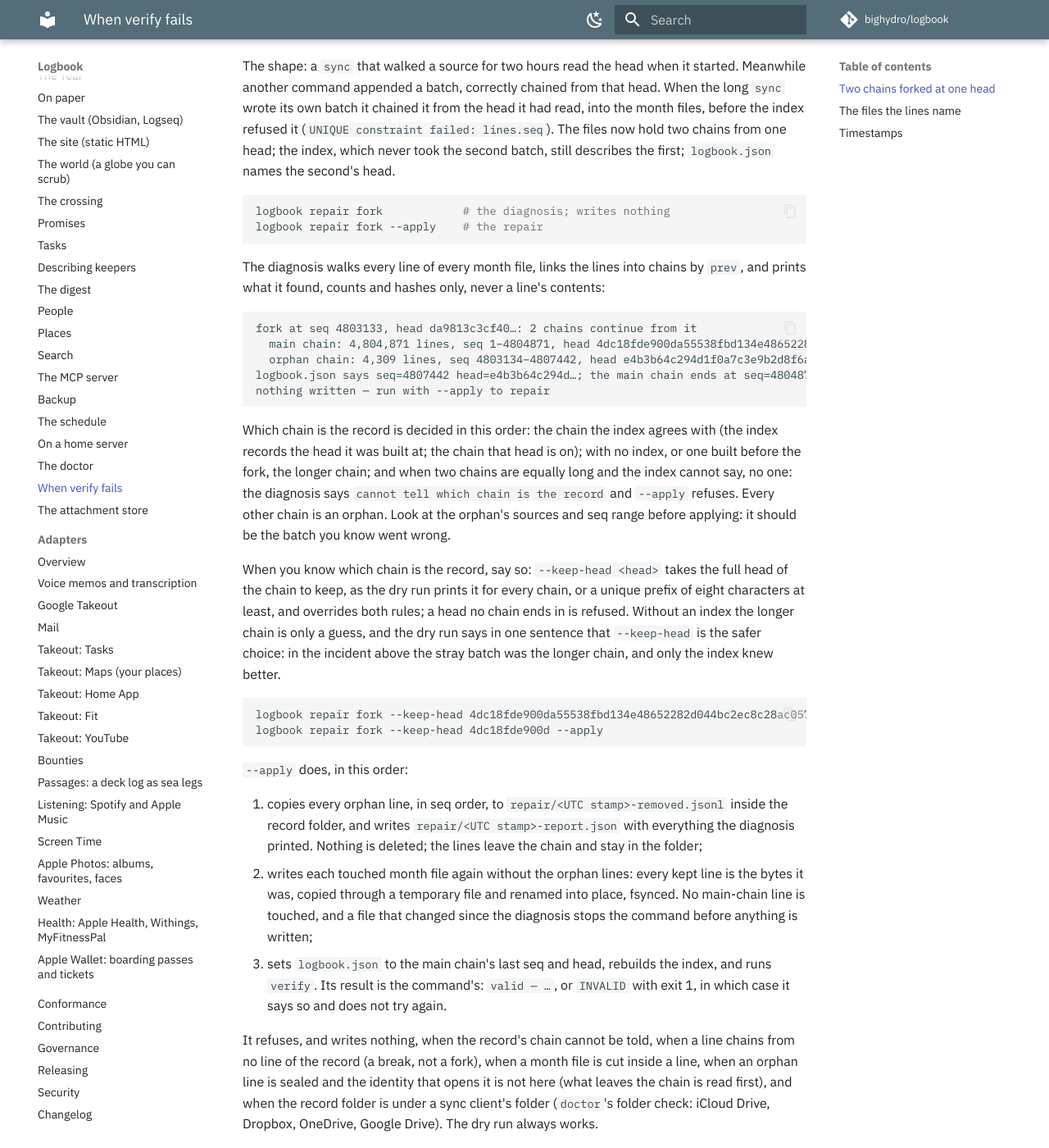
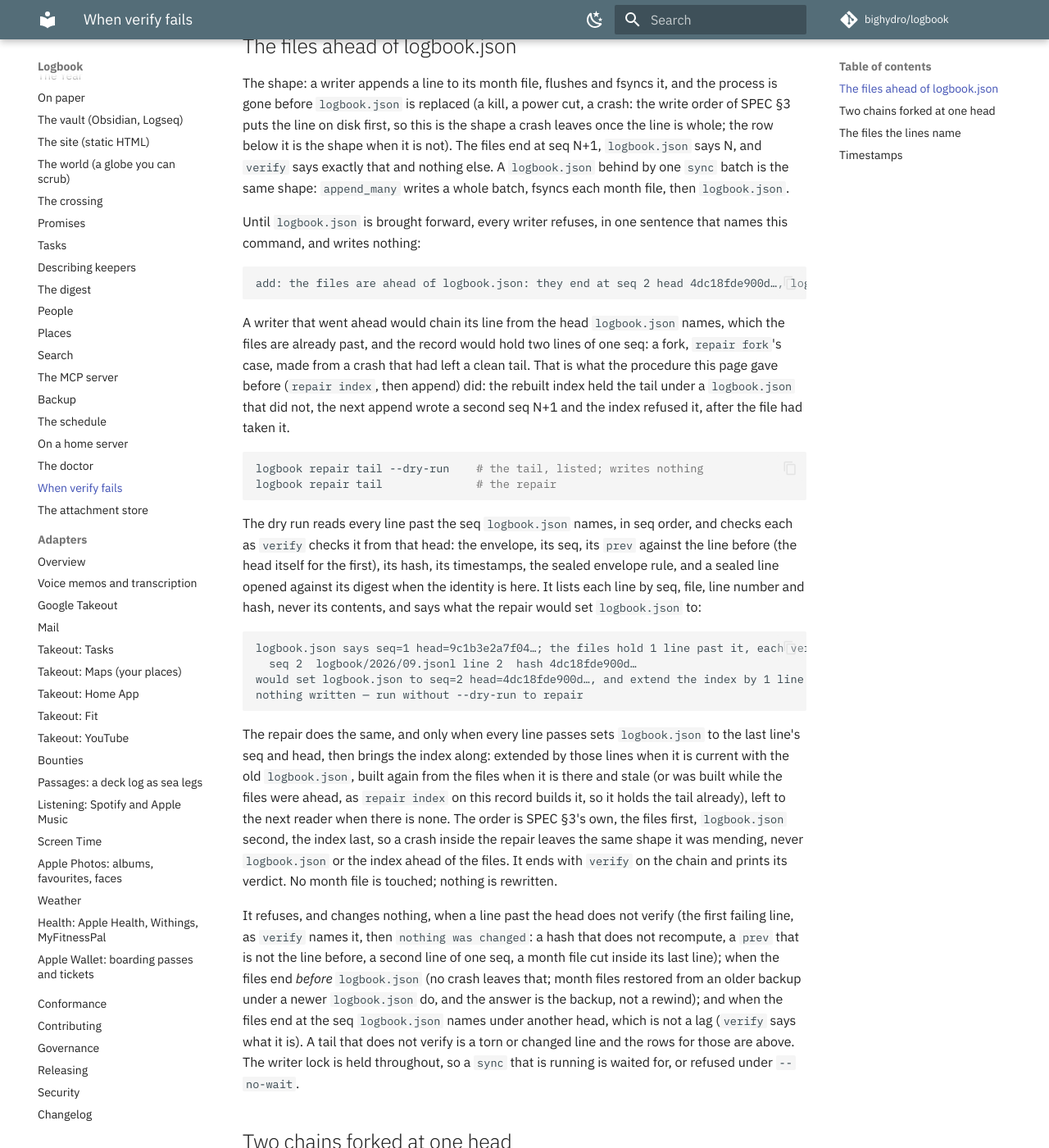
Before and after one commit to bighydro/logbook, an MkDocs documentation site: the page built from docs/recovery.md, in a window 1280 px wide and 1400 px high, scrolled down 1591 px. Shown: the whole window at 82% size. Built offline with MkDocs 1.6.1 and Material for MkDocs 9.7.7, drawn with Linux system fonts in a browser that asks for light colours; comment, search, counter and statistics services are not loaded; some of the changed text lies outside the part shown.

Commit message:
docs: repair tail in recovery.md; SPEC-QUESTIONS 83 records the explicit-repair choice
recovery.md's clean-tail row says `repair tail --dry-run`, then `repair
tail`, never `repair index` and append; a section of its own gives the
refusal, the dry run's output, what the repair does and in which order,
and what it refuses. commands.md lists the verb. The changelog fragment
goes under Fixed.

docs/SPEC-QUESTIONS.md is new: the reference's record of the questions
logbook-ts numbers, answered without a spec change. Question 83: the TS
side (its pull request #18) chose a validated auto-recovery on the next
open; the reference keeps it explicit (refuse, then repair tail), since
an explicit repair leaves the owner a decision point and a log line and
an auto-forward leaves none. Recorded so the TS side can be aligned in a
follow-up; SPEC.md is not changed.

Co-Authored-By: Claude Fable 5.1 <noreply@anthropic.com>
Claude-Session: https://claude.ai/code/session_01PkCoBMKbRS2pFtCYjrfJtm
Signed-off-by: bighydro <122497530+bighydro@users.noreply.github.com>

````diff
--- a/docs/commands.md
+++ b/docs/commands.md
@@ -58,7 +58,7 @@ writer reads `logbook.json` again before every batch and writes nothing when the
 | `verify` | check the chain |
 | `backup` | a verified snapshot of the record on another disk; `backup list DEST`; `backup restore SNAPSHOT TARGET`; `backup --restore-test` restores the latest snapshot into a temporary folder and verifies it, monthly on the schedule |
 | `key` | the record's recipients and this machine's identity: `init`, `show`, `add-recipient`, `remove-recipient`; `key seal --all` seals what was written before the record had recipients; `key circle` the sharing keys |
-| `repair` | put the record right, rewriting nothing: `repair retract SEQ REASON`, `repair migrate`, `repair index`, `repair fork [--apply]` (two chains forked at one head: diagnose, and move the orphan chain out into `repair/`), `repair health-units` |
+| `repair` | put the record right, rewriting nothing: `repair retract SEQ REASON`, `repair migrate`, `repair index`, `repair tail [--dry-run]` (the files ahead of `logbook.json` after a crash: verify the tail, bring `logbook.json` forward), `repair fork [--apply]` (two chains forked at one head: diagnose, and move the orphan chain out into `repair/`), `repair health-units` |
 
 ## Share
 
--- a/docs/recovery.md
+++ b/docs/recovery.md
@@ -9,7 +9,7 @@ a record in this table is put right before it is migrated or sealed and never by
 
 | `verify` says | What happened | What to run |
 |---|---|---|
-| `logbook.json says seq=N …, files say seq=N+k …` and nothing else | a crash between the files and `logbook.json` (SPEC §3, write order): the files are ahead, every line past `seq` is a chained tail | `logbook repair index` rebuilds the locator; the next append brings `logbook.json` forward. A `logbook.json` behind by one `sync` batch is the normal shape of this |
+| `logbook.json says seq=N …, files say seq=N+k …` and nothing else | a crash between the files and `logbook.json` (SPEC §3, write order): the files are ahead, every line past `seq` is a chained tail. Every writer refuses until it is mended, naming this command | `logbook repair tail --dry-run`, then `logbook repair tail` ([below](#the-files-ahead-of-logbookjson)). Never `repair index` and append: that wrote a second line of the same seq |
 | `… line n: the file ends inside this line (cut short)` | a crash tore the last line of a month file; the lines before it are whole and verify reports their head | restore that month file from the last backup, or cut the torn line and bring `logbook.json` to the head `verify` printed; `repair fork` does not mend a torn file |
 | `seq N expected N+1` and `prev does not match previous hash` on every second line from one seq | two chains fork at one head (#234): a long writer wrote its batch chained from a head another writer had already moved past | `logbook repair fork`, then `logbook repair fork --apply` |
 | `created as logbook/0.1 …` | the record was hashed by the rule before the RFC 8785 fix | `logbook repair migrate` |
@@ -21,6 +21,63 @@ a record in this table is put right before it is migrated or sealed and never by
 
 A file the lines name that the store does not hold is not in this table: `verify` lists it and stays valid
 ([below](#the-files-the-lines-name)).
+
+## The files ahead of logbook.json
+
+The shape: a writer appends a line to its month file, flushes and fsyncs it, and the process is gone
+before `logbook.json` is replaced (a kill, a power cut, a crash: the write order of SPEC §3 puts the line on
+disk first, so this is the shape a crash leaves once the line is whole; the row below it is the shape when
+it is not). The files end at seq N+1, `logbook.json` says N, and
+`verify` says exactly that and nothing else. A `logbook.json` behind by one `sync` batch is the same shape:
+`append_many` writes a whole batch, fsyncs each month file, then `logbook.json`.
+
+Until `logbook.json` is brought forward, every writer refuses, in one sentence that names this command, and
+writes nothing:
+
+```
+add: the files are ahead of logbook.json: they end at seq 2 head 4dc18fde900d…, logbook.json says seq 1 head 9c1b3e2a7f04… (a crash between a line and logbook.json, SPEC §3); nothing was written: run `logbook repair tail`
+```
+
+A writer that went ahead would chain its line from the head `logbook.json` names, which the files are
+already past, and the record would hold two lines of one seq: a fork, `repair fork`'s case, made from a
+crash that had left a clean tail. That is what the procedure this page gave before (`repair index`, then
+append) did: the rebuilt index held the tail under a `logbook.json` that did not, the next append wrote a
+second seq N+1 and the index refused it, after the file had taken it.
+
+```bash
+logbook repair tail --dry-run    # the tail, listed; writes nothing
+logbook repair tail              # the repair
+```
+
+The dry run reads every line past the seq `logbook.json` names, in seq order, and checks each as `verify`
+checks it from that head: the envelope, its seq, its `prev` against the line before (the head itself for
+the first), its hash, its timestamps, the sealed envelope rule, and a sealed line opened against its
+digest when the identity is here. It lists each line by seq, file, line number and hash, never its
+contents, and says what the repair would set `logbook.json` to:
+
+```
+logbook.json says seq=1 head=9c1b3e2a7f04…; the files hold 1 line past it, each verified (envelope, seq, prev, hash):
+  seq 2  logbook/2026/09.jsonl line 2  hash 4dc18fde900d…
+would set logbook.json to seq=2 head=4dc18fde900d…, and extend the index by 1 line
+nothing written — run without --dry-run to repair
+```
+
+The repair does the same, and only when every line passes sets `logbook.json` to the last line's seq and
+head, then brings the index along: extended by those lines when it is current with the old `logbook.json`,
+built again from the files when it is there and stale (or was built while the files were ahead, as `repair
+index` on this record builds it, so it holds the tail already), left to the next reader when there is none. The
+order is SPEC §3's own, the files first, `logbook.json` second, the index last, so a crash inside the repair
+leaves the same shape it was mending, never `logbook.json` or the index ahead of the files. It ends with
+`verify` on the chain and prints its verdict. No month file is touched; nothing is rewritten.
+
+It refuses, and changes nothing, when a line past the head does not verify (the first failing line, as
+`verify` names it, then `nothing was changed`: a hash that does not recompute, a `prev` that is not the
+line before, a second line of one seq, a month file cut inside its last line); when the files end *before*
+`logbook.json` (no crash leaves that; month files restored from an older backup under a newer
+`logbook.json` do, and the answer is the backup, not a rewind); and when the files end at the seq
+`logbook.json` names under another head, which is not a lag (`verify` says what it is). A tail that does
+not verify is a torn or changed line and the rows for those are above. The writer lock is held throughout,
+so a `sync` that is running is waited for, or refused under `--no-wait`.
 
 ## Two chains forked at one head
 
@@ -126,5 +183,5 @@ a line whose stamp is not one as an error naming the line (the table above); a s
 is written with an offset, `+01:00`, is a warning this release and an error in the next. A leap second
 (`23:59:60Z`) and the year 0000 are refused too: no reader here can place them on a day.
 
-[Backup](backup.md) says how to keep a snapshot so that the first row of the table is the only one you
-ever meet.
+[Backup](backup.md) says how to keep a snapshot so that the first row of the table, which `repair tail`
+mends from the files alone, is the only one you ever meet.
````
Also changed, not shown: changelog.d/tail-recovery.md (added, +12 -0 lines), docs/SPEC-QUESTIONS.md (added, +46 -0 lines).
